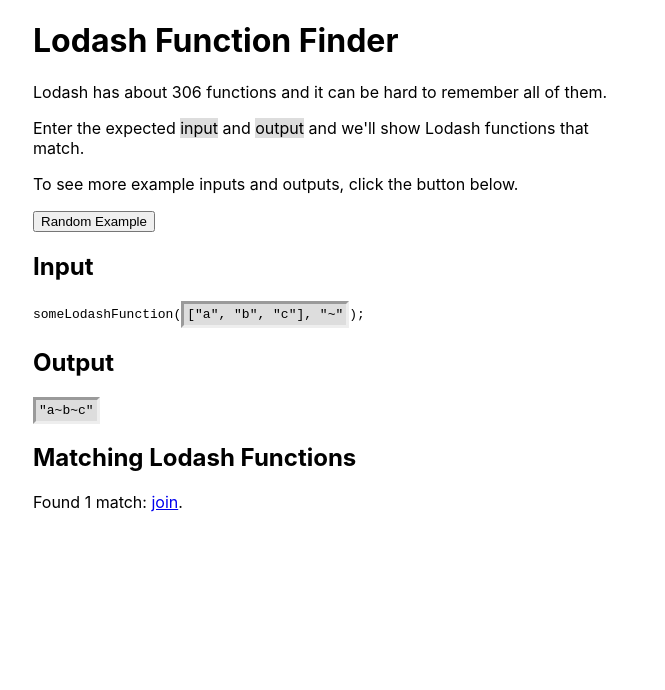
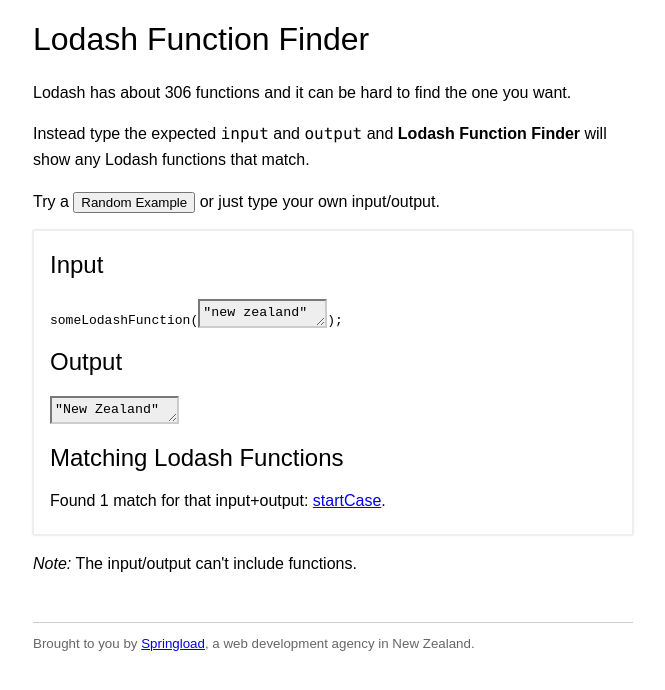
Before and after one commit to springload/lodash-function-finder, a React (Create React App) app: page / in a window 1280 px wide. Shown: the top 690 px of the page, without its empty margins (307-972 px from the left). Built offline with nearby package versions, Linux system fonts and the light colour scheme.

Commit message:
Styling changes

```diff
--- a/package.json
+++ b/package.json
@@ -11,10 +11,12 @@
     "@types/node": "^12.0.0",
     "@types/react": "^16.9.0",
     "@types/react-dom": "^16.9.0",
+    "@types/react-input-autosize": "^2.0.1",
     "gh-pages": "^2.2.0",
     "json5": "^2.1.1",
     "react": "^16.12.0",
     "react-dom": "^16.12.0",
+    "react-input-autosize": "^2.2.2",
     "react-scripts": "3.3.0",
     "typescript": "~3.7.2"
   },
--- a/public/index.html
+++ b/public/index.html
@@ -24,7 +24,7 @@
       work correctly both with client-side routing and a non-root public URL.
       Learn how to configure a non-root public URL by running `npm run build`.
     -->
-    <title>React App</title>
+    <title>Lodash Function Finder</title>
   </head>
   <body>
     <noscript>You need to enable JavaScript to run this app.</noscript>
--- a/src/App.css
+++ b/src/App.css
@@ -1,8 +1,39 @@
 .App {
   max-width: 600px;
   margin: 0 auto;
+  font-family: sans-serif;
+}
+
+h1,
+h2,
+h3,
+h4,
+h5,
+h6 {
+  font-weight: 100;
+}
+
+h2 {
+}
+
+p {
+  line-height: 1.6;
+}
+
+footer {
+  border-top: solid 1px #ccc;
+  margin-top: 3.4em;
+  padding: 1em 0px;
+  font-size: smaller;
+  color: #666;
 }
 
 .code {
   background: #ddd;
 }
+
+.lff {
+  border: solid 1px #eee;
+  box-shadow: 0px 0px 2px #ccc;
+  padding: 0px 1em 1.5em 1em;
+}
--- a/src/App.tsx
+++ b/src/App.tsx
@@ -24,14 +24,14 @@
     (input: string) => {
       setInput(input);
     },
-    [setInput, setLodashFunctions, setInputError, setOutputError]
+    [setInput]
   );
 
   const handleOutputChanged = useCallback(
     (output: string) => {
       setOutput(output);
     },
-    [setInput, setLodashFunctions, setInputError, setOutputError]
+    [setOutput]
   );
 
   const handleExampleChanged = useCallback(() => {
@@ -44,22 +44,24 @@
     }
     setInput(newInput);
     setOutput(newOutput);
-  }, [input, output, setInput, setOutput])
+  }, [input, output, setInput, setOutput]);
 
   return (
     <div className="App">
       <h1>Lodash Function Finder</h1>
       <p>
-        Lodash has about {lodashFns.length} functions and it can be hard to
-        remember all of them.
+        Lodash has about {lodashFns.length} functions and it can be hard to find
+        the one you want.
       </p>
       <p>
-        Enter the expected <span className="code">input</span> and{" "}
-        <span className="code">output</span> and we'll show Lodash functions
-        that match.
+        Instead type the expected <code>input</code> and <code>output</code> and{" "}
+        <b>Lodash Function Finder</b> will show any Lodash functions that match.
       </p>
-      <p>To see more example inputs and outputs, click the button below.</p>
-      <button onClick={handleExampleChanged}>Random Example</button>
+      <p>
+        Try a <button onClick={handleExampleChanged}>Random Example</button> or
+        just type your own input/output.
+      </p>
+      <div className="lff">
         <h2>Input</h2>
         <Editor
           value={input}
@@ -75,18 +77,18 @@
           error={outputError}
         />
         <h2>Matching Lodash Functions</h2>
-
         {lodashFunctions.length > 0 ? (
           <div aria-live="polite">
             Found {lodashFunctions.length} match
-          {lodashFunctions.length > 1 ? "es" : ""}
-          {": "}
+            {lodashFunctions.length > 1 ? "es " : " "}
+            for that input+output:{" "}
             {lodashFunctions.map((fn, index, arr) => (
               <Fragment>
                 <a
                   href={`https://lodash.com/docs/#${fn}`}
                   key={fn}
                   target="_blank"
+                  rel="noopener noreferrer"
                 >
                   {fn}
                 </a>
@@ -98,6 +100,23 @@
           "No matching lodash functions :("
         )}
       </div>
+
+      <p>
+        <i>Note:</i> The input/output can't include functions.
+      </p>
+
+      <footer>
+        Brought to you by{" "}
+        <a
+          href="https://springload.co.nz/"
+          target="_blank"
+          rel="noopener noreferrer"
+        >
+          Springload
+        </a>
+        , a web development agency in New Zealand.
+      </footer>
+    </div>
   );
 };
 
--- a/src/Editor.css
+++ b/src/Editor.css
@@ -3,10 +3,15 @@
 }
 
 .editor__textarea {
-  display: inline-block;
-  background: #ddd;
-  border-style: inset;
+  font-family: monospace;
+  border: 2px inset #ccc;
   padding: 3px;
+  background: #eee;
+  vertical-align: bottom;
+  line-height: 1.4;
+}
+
+.editor__textarea input {
 }
 
 .editor__error {
--- a/src/Editor.tsx
+++ b/src/Editor.tsx
@@ -1,4 +1,5 @@
-import React, { useEffect, useState, useRef } from "react";
+import React, { useRef } from "react";
+import { clamp } from "lodash";
 import "./Editor.css";
 
 type Props = {
@@ -8,6 +9,8 @@
   suffix?: string;
   error?: string;
 };
+
+const WRAP_AT = 40;
 
 const Editor = ({
   value,
@@ -27,18 +30,18 @@
       }}
     >
       {prefix ? prefix : ""}
-      <span
+      <textarea
         className="editor__textarea"
         ref={refSpan}
-        contentEditable
-        onKeyUp={e => {
+        value={value}
+        rows={Math.floor(value.length / WRAP_AT) + 1}
+        cols={clamp(value.length, 1, WRAP_AT)}
+        onChange={e => {
           if (!refSpan || !refSpan.current) return;
-          const newValue = refSpan.current.innerText;
+          const newValue = e.target.value;
           handleValueChanged(newValue);
         }}
-      >
-        {value}
-      </span>
+      />
       {suffix ? suffix : ""}
       {error ? (
         <div aria-live="polite" className="editor__error">
--- a/src/constants.ts
+++ b/src/constants.ts
@@ -1,4 +1,12 @@
 const examples = [
+  {
+    input: `"new zealand"`,
+    output: `"New Zealand"`
+  },
+  {
+    input: `["a", "b"], ["y", "z"]`,
+    output: `[["a", "y"], ["b", "z"]]`
+  },
   {
     input: `["a", "b", "c"], "~"`,
     output: `"a~b~c"`
@@ -91,6 +99,6 @@
     input: `{ "a": { "b": 2 } }, "a"`,
     output: `true`
   }
-]
+];
 
 export default examples;
--- a/src/lodashMatches.tsx
+++ b/src/lodashMatches.tsx
@@ -10,7 +10,7 @@
   } catch (e) {
     return {
       matchingFns: [],
-      inputError: `Problem parsing: ${inputJSONString}`,
+      inputError: `Problem parsing: ${removeJSON5(e.toString())}`,
       outputError: null
     };
   }
@@ -21,7 +21,7 @@
     return {
       matchingFns: [],
       inputError: null,
-      outputError: e.toString()
+      outputError: `Problem parsing: ${removeJSON5(e.toString())}`
     };
   }
   const fns = Object.keys(lodash);
@@ -52,3 +52,7 @@
   inputError: null | string;
   outputError: null | string;
 };
+
+function removeJSON5(str: string): string {
+  return str.replace(/JSON5:?/gi, "");
+}
```
Also changed, not shown: 1 other file (tests, documents, lock files or other folders). Lines whose indentation alone changed are shown as unchanged.
